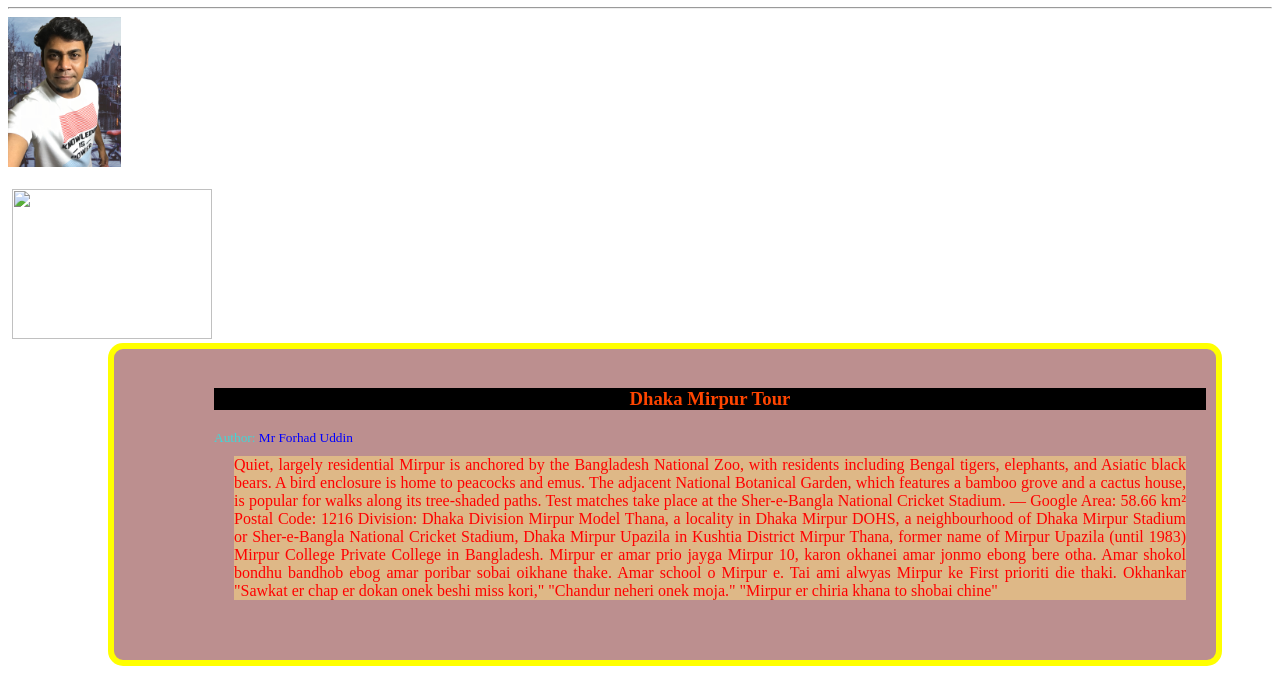
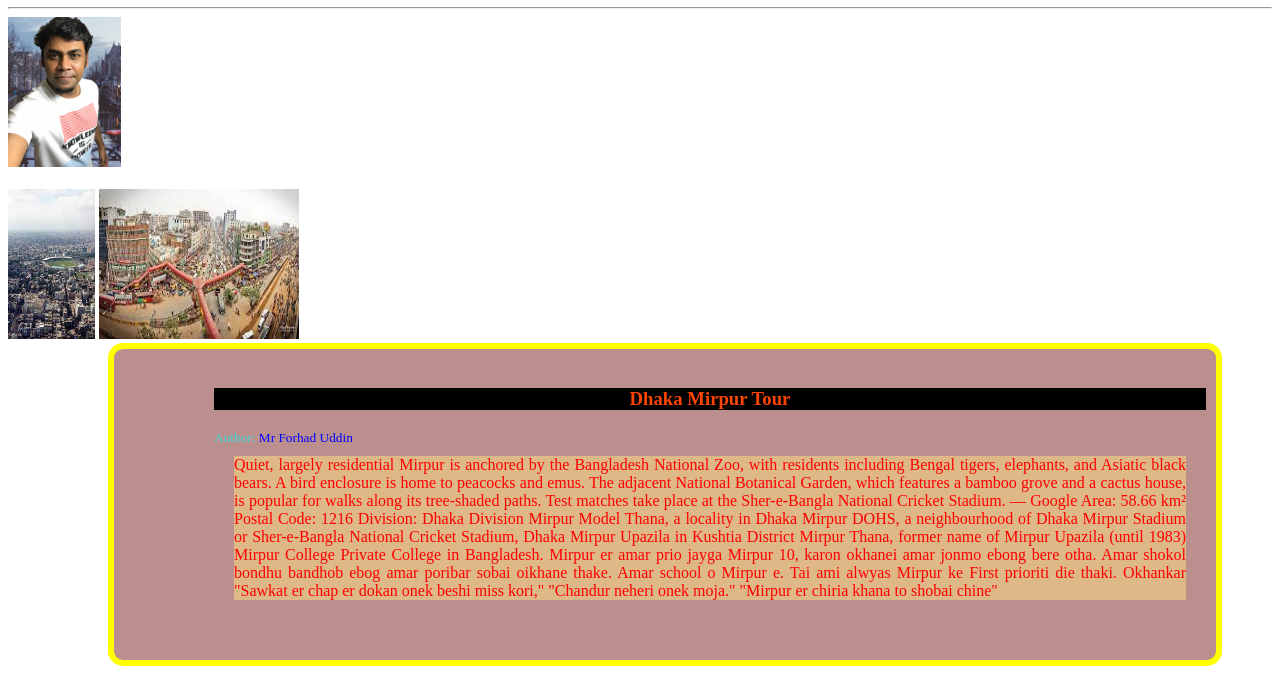
Before and after one commit to Ferds10/my-shan-ripo, a plain HTML site: page index.html in a window 1280 px wide. Shown: the part 86-779 px from the top of the page. Drawn offline with Linux system fonts and the light colour scheme.

Commit message:
more imege updated

```diff
--- a/index.html
+++ b/index.html
@@ -13,8 +13,8 @@
     <hr>
     <img src="all-img/IMG-4044.JPG" alt="" width="auto" height="150"><br><br>
 
-    <img src="Mirpur-stadium.jpg" alt="" width="auto" height="150">
-    <img src="Mirpur10.jpg" alt="" width="200" height="150">
+    <img src="all-img/Mirpur-stadium.jpg" alt="" width="auto" height="150">
+    <img src="all-img/Mirpur10.jpg" alt="" width="200" height="150">
     <div  class="blog">
         <h3 class="blog-title">Dhaka Mirpur Tour</h3>
             <small>Author: <span class="author-name"> Mr Forhad Uddin</span></small>
```
